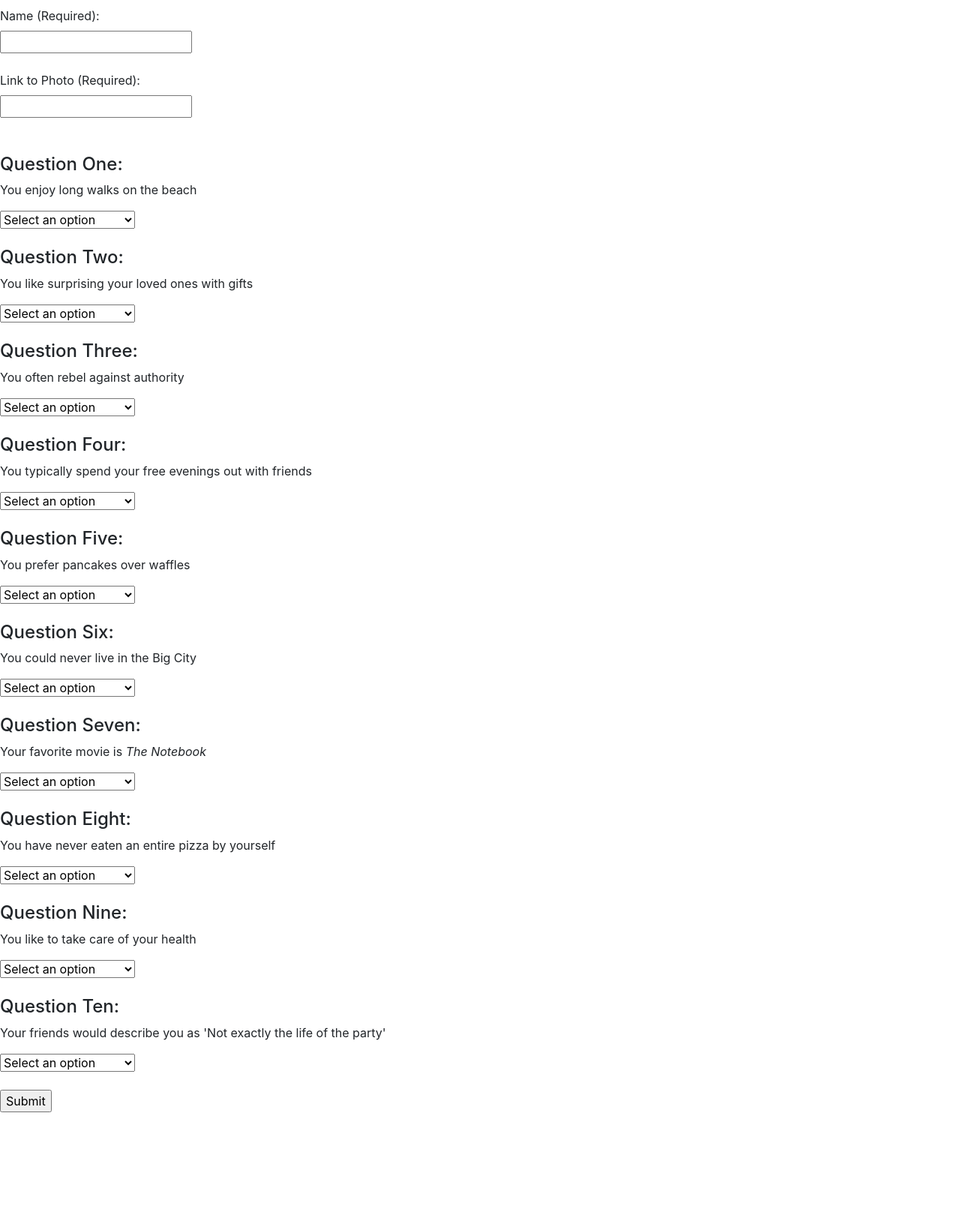
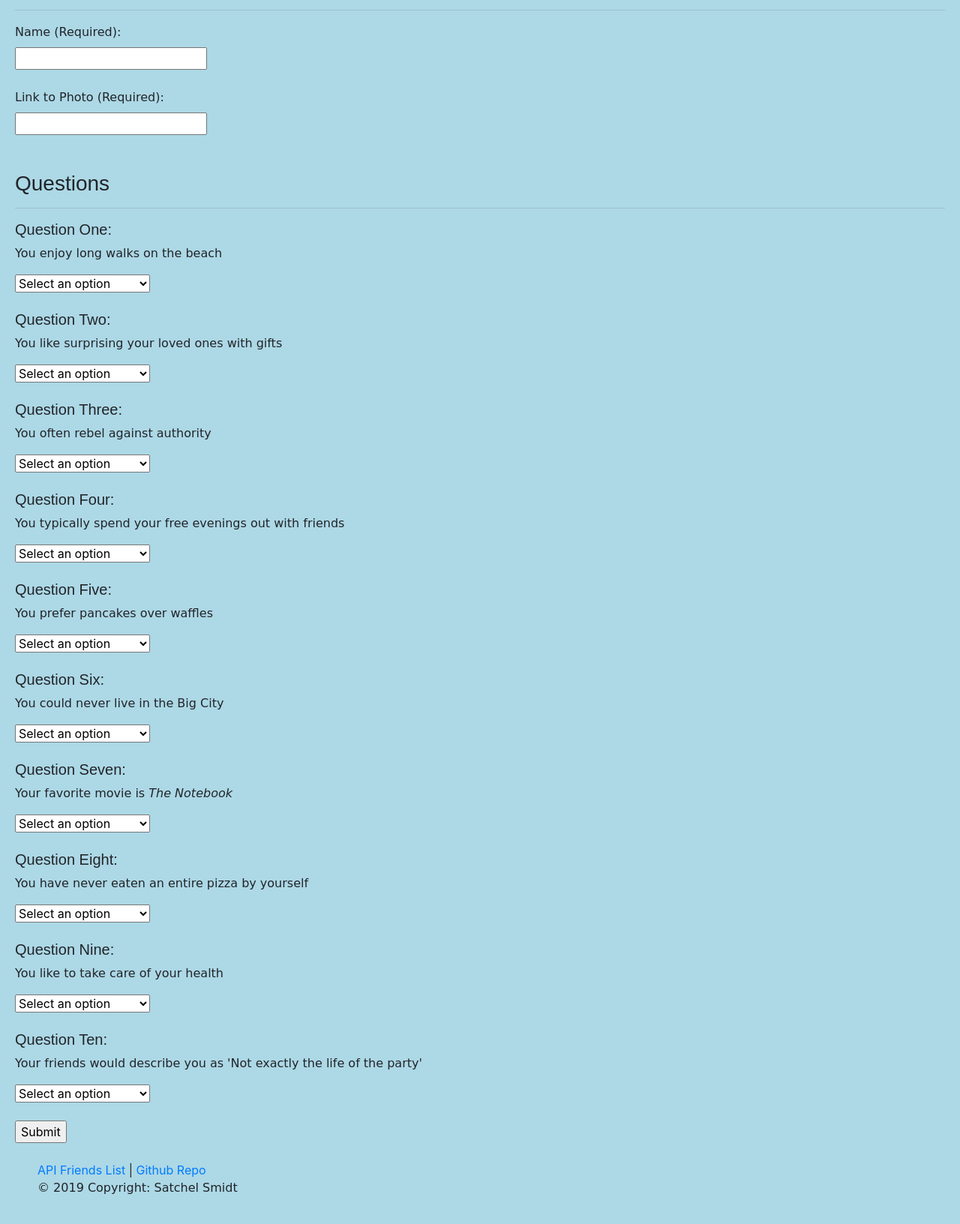
Before and after one commit to satchelsmidt/Compatibility_Quiz, a website: page app/public/survey.html in a window 1280 px wide. Shown: the part 137-1769 px from the top of the page at 75% size. Before the commit the page ends 1620 px from the top, so only its background shows below. Drawn offline with nearby package versions, Linux system fonts and the light colour scheme; a web font is replaced by a local one.

Commit message:
basic styling, footer added, populated data files with dummy data

```diff
--- a/app/public/assets/css/style.css
+++ b/app/public/assets/css/style.css
@@ -1,3 +1,8 @@
+body{
+    padding: 20px;
+    background-color: lightblue;
+}
+
 .modal {
     display: none; /* Hidden by default */
     position: fixed; /* Stay in place */
@@ -45,3 +50,29 @@
     text-decoration: none;
     cursor: pointer;
   }
+
+  /* Footer Properties */
+  .footer{
+        position: absolute;
+        left: 0;
+        bottom: 0;
+        height: 100px;
+        width: 100%;
+        overflow: hidden;
+    }
+
+h1{
+    font-family: 'Slabo 27px', serif;
+}
+
+h5, h3, h2{
+    font-family: 'Be Vietnam', sans-serif;
+}
+
+p{
+    font-family: 'Big Shoulders Text', cursive;
+}
+
+label{
+    font-family: 'Big Shoulders Text', cursive;
+}
--- a/app/public/assets/js/friends.js
+++ b/app/public/assets/js/friends.js
@@ -26,6 +26,7 @@ var friends = [{
     photo: "https://images.unsplash.com/photo-1568909218940-9ca084ad57de?ixlib=rb-1.2.1&ixid=eyJhcHBfaWQiOjEyMDd9&auto=format&fit=crop&w=634&q=80",
     scores: [1, 5, 5, 2, 4, 1, 1, 2, 3, 2]
 }];
+
 
 //Get modal elements from html and declare as vars
 var modal = document.getElementById("myModal");
@@ -64,6 +65,9 @@ $("#submitButton").on("click", function (e) {
     friends.push(newFriend);
     console.log("ARRAY OF FRIENDS: ", friends);
 
+    //Run function to compare new friend to all other friends in array
+    compareScores()
+
     //POST TO api/friends route with updated 'friends' array
     $.post({
         url: "/api/friends",
@@ -72,9 +76,6 @@ $("#submitButton").on("click", function (e) {
         console.log("response of post req", response);
 
     })
-
-    //Run function to compare new friend to all other friends in array
-    compareScores()
 })
 
 //This function finds the two users in the array with the most compatibility
--- a/app/public/survey.html
+++ b/app/public/survey.html
@@ -11,6 +11,7 @@
     <link rel="stylesheet" href="https://stackpath.bootstrapcdn.com/bootstrap/4.3.1/css/bootstrap.min.css">
 
     <!-- Personal CSS -->
+    <link href="https://fonts.googleapis.com/css?family=Be+Vietnam|Big+Shoulders+Text|Slabo+27px&display=swap" rel="stylesheet">
     <link rel="stylesheet" type="text/css" href="/assets/css/style.css">
 </head>
 
@@ -18,7 +19,7 @@
     <h1>Love Compatibility Survey</h1>
     <br>
     <h3>About You</h3>
-    <br>
+    <hr>
     <form id="surveyForm" role="form" name="surveyForm">
         <!-- add in method='POST'? -->
 
@@ -37,8 +38,10 @@
         <br>
     </form>
     <br>
+    <h3>Questions</h3>
+    <hr>
     <div>
-        <h4>Question One:</h4>
+        <h5>Question One:</h5>
         <p>You enjoy long walks on the beach</p>
         <select name="questionOne" form="surveyForm" class="selectResponse">
             <option selected="selected">Select an option</option>
@@ -51,7 +54,7 @@
     </div>
     <br>
     <div>
-        <h4>Question Two:</h4>
+        <h5>Question Two:</h5>
         <p>You like surprising your loved ones with gifts</p>
         <select name="questionTwo" form="surveyForm" class="selectResponse">
             <option selected="selected">Select an option</option>
@@ -64,7 +67,7 @@
     </div>
     <br>
     <div>
-        <h4>Question Three:</h4>
+        <h5>Question Three:</h5>
         <p>You often rebel against authority</p>
         <select name="questionThree" form="surveyForm" class="selectResponse">
             <option selected="selected">Select an option</option>
@@ -77,7 +80,7 @@
     </div>
     <br>
     <div>
-        <h4>Question Four:</h4>
+        <h5>Question Four:</h5>
         <p>You typically spend your free evenings out with friends</p>
         <select name="questionFour" form="surveyForm" class="selectResponse">
             <option selected="selected">Select an option</option>
@@ -90,7 +93,7 @@
     </div>
     <br>
     <div>
-        <h4>Question Five:</h4>
+        <h5>Question Five:</h5>
         <p>You prefer pancakes over waffles</p>
         <select name="questionFive" form="surveyForm" class="selectResponse">
             <option selected="selected">Select an option</option>
@@ -103,7 +106,7 @@
     </div>
     <br>
     <div>
-        <h4>Question Six:</h4>
+        <h5>Question Six:</h5>
         <p>You could never live in the Big City</p>
         <select name="questionSix" form="surveyForm" class="selectResponse">
             <option selected="selected">Select an option</option>
@@ -116,7 +119,7 @@
     </div>
     <br>
     <div>
-        <h4>Question Seven:</h4>
+        <h5>Question Seven:</h5>
         <p>Your favorite movie is <em>The Notebook</em></p>
         <select name="questionSeven" form="surveyForm" class="selectResponse">
             <option selected="selected">Select an option</option>
@@ -129,7 +132,7 @@
     </div>
     <br>
     <div>
-        <h4>Question Eight:</h4>
+        <h5>Question Eight:</h5>
         <p>You have never eaten an entire pizza by yourself</p>
         <select name="questionEight" form="surveyForm" class="selectResponse">
             <option selected="selected">Select an option</option>
@@ -142,7 +145,7 @@
     </div>
     <br>
     <div>
-        <h4>Question Nine:</h4>
+        <h5>Question Nine:</h5>
         <p>You like to take care of your health</p>
         <select name="questionNine" form="surveyForm" class="selectResponse">
             <option selected="selected">Select an option</option>
@@ -155,7 +158,7 @@
     </div>
     <br>
     <div>
-        <h4>Question Ten:</h4>
+        <h5>Question Ten:</h5>
         <p>Your friends would describe you as 'Not exactly the life of the party'
         </p>
         <select name="questionTen" form="surveyForm" class="selectResponse">
@@ -188,6 +191,26 @@
 
     </div>
 
+    <footer class="page-footer font-small blue pt-4">
+
+            <!-- Footer Links -->
+            <div class="container-fluid text-center text-md-left">
+
+              <hr class="clearfix w-100 d-md-none pb-3">
+
+              <!-- Grid column -->
+              <div class="col-md-3 mb-md-0 mb-3">
+
+                <a href="api/friends">API Friends List</a> |
+                <a href="https://github.com/satchelsmidt/Compatibility_Quiz">Github Repo</a>
+                <span><p>© 2019 Copyright: Satchel Smidt</p></span>
+
+              </div>
+
+            </div>
+
+          </footer>
+
     <!-- jQuery first, then Popper.js, then Bootstrap JS -->
     <script src="https://code.jquery.com/jquery-3.4.1.min.js"></script>
     <script src="https://cdnjs.cloudflare.com/ajax/libs/popper.js/1.14.7/umd/popper.min.js"></script>
--- a/app/routing/apiRoutes.js
+++ b/app/routing/apiRoutes.js
@@ -2,8 +2,9 @@
 // var path = require('path');
 
 //require the empty 'friends' array that we created and exported in superFriends.js
-// var friends = require("../data/superFriends.js")
-var friends = [];
+var friends = require("../data/superFriends.js")
+
+// var friends = [];
 
 //Export our function to server.js, which will allow us to take in the express() app in that file and run these routing commands
 module.exports = function (app) {
```
Also changed, not shown: app/data/superFriends.js (+26 -1 lines), app/public/home.html (+34 -1 lines).
